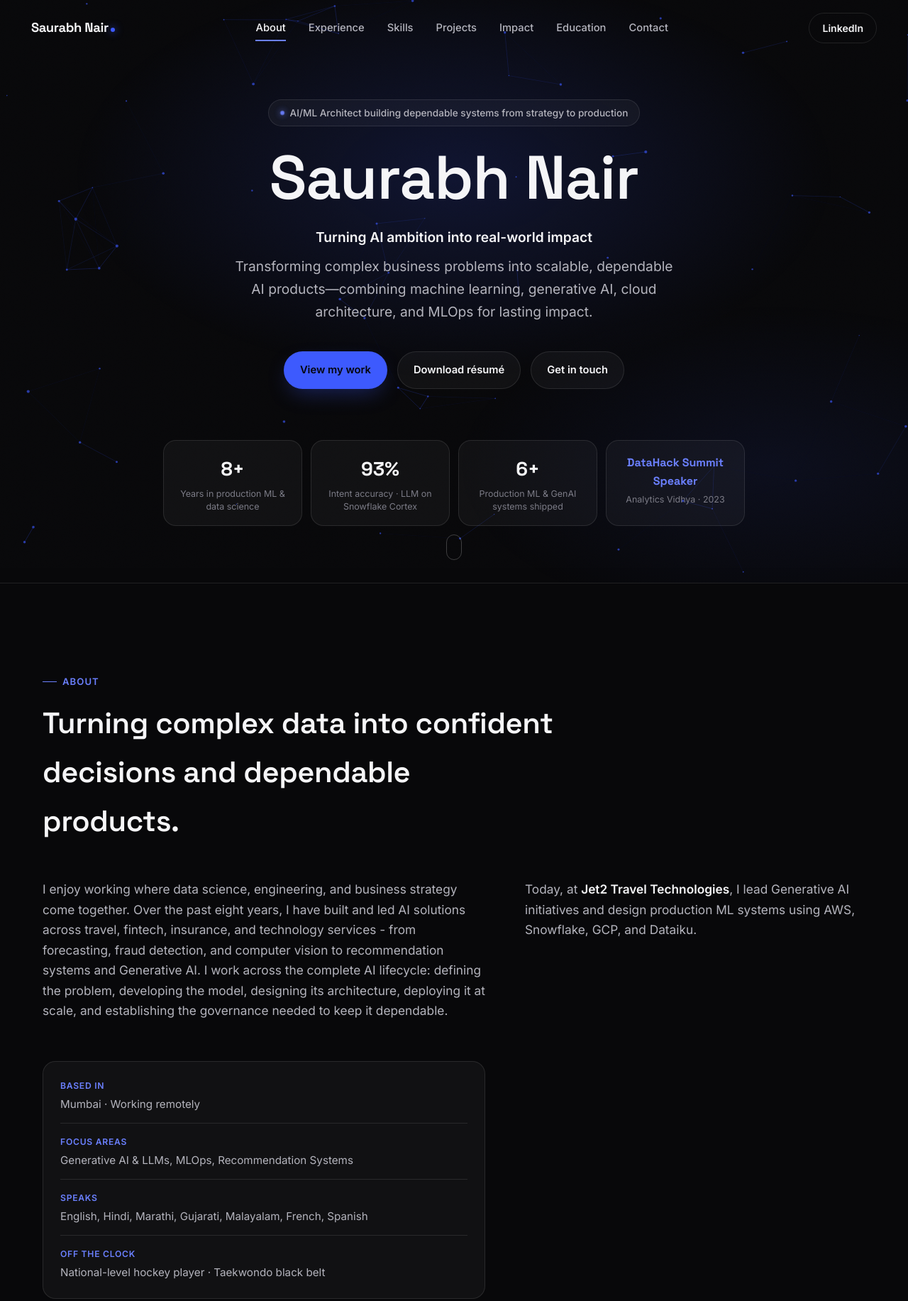
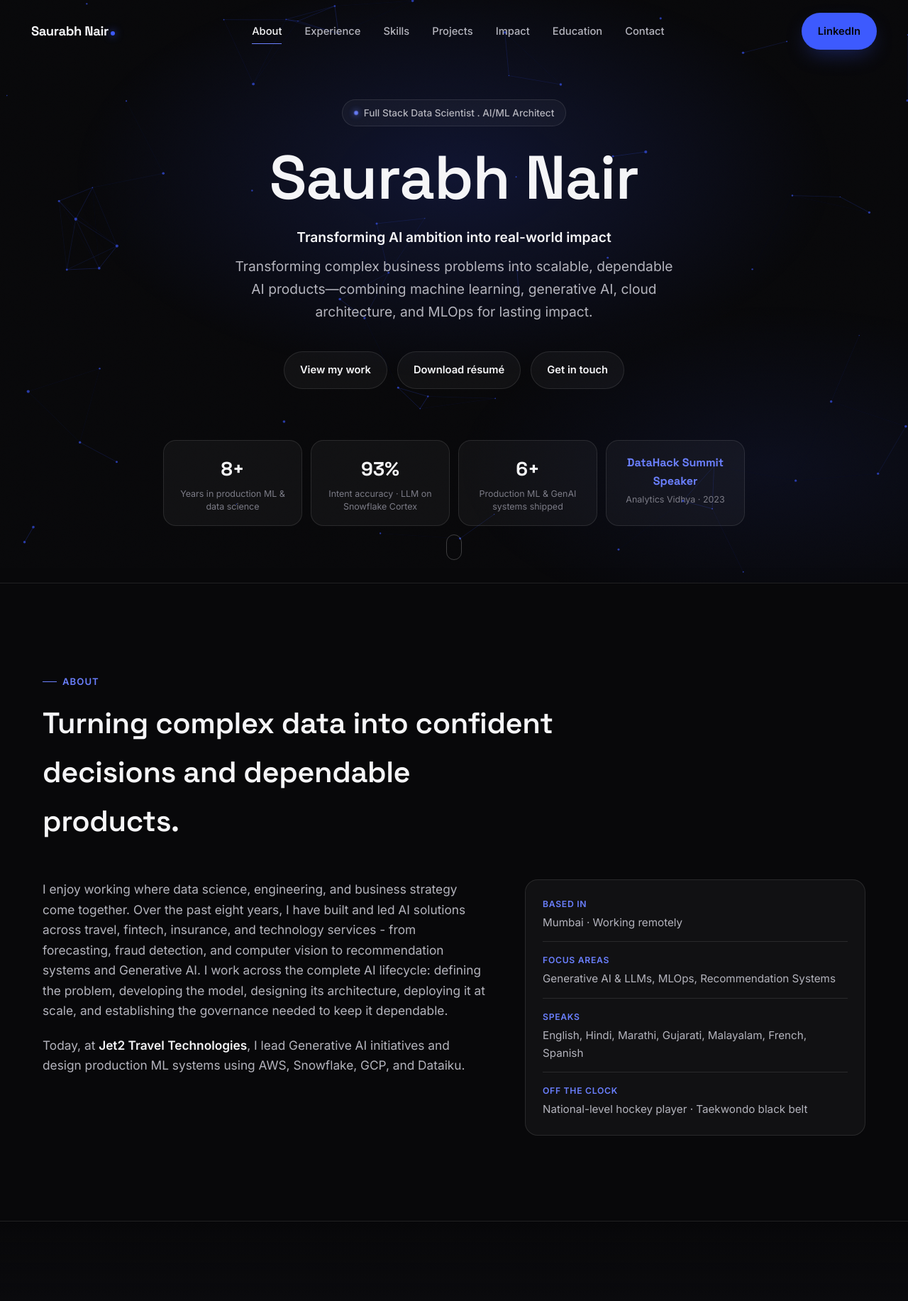
Before and after one commit to nsaurabh777/nsaurabh777.github.io, a plain HTML site: page index.html in a window 1280 px wide. Shown: the top 1833 px of the page at 71% size. Drawn offline with Linux system fonts and the light colour scheme.

Commit message:
content update

```diff
--- a/assets/css/style.css
+++ b/assets/css/style.css
@@ -575,6 +575,13 @@ main {
     grid-template-columns: 1.3fr 1fr;
     gap: 56px;
     align-items: start;
+}
+
+.about-copy {
+    display: flex;
+    flex-direction: column;
+    gap: 20px;
+    min-width: 0;
 }
 
 .about-text {
--- a/index.html
+++ b/index.html
@@ -69,7 +69,7 @@
                 <a href="#contact" data-nav>Contact</a>
             </nav>
             <div class="nav-actions">
-                <a class="btn btn-ghost" href="https://linkedin.com/in/nsaurabh777" target="_blank" rel="noopener">LinkedIn</a>
+                <a class="btn btn-primary" href="https://linkedin.com/in/nsaurabh777" target="_blank" rel="noopener">LinkedIn</a>
                 <button class="nav-toggle" id="navToggle" type="button" aria-expanded="false"
                     aria-controls="mobileMenu" aria-label="Toggle menu">
                     <span></span><span></span><span></span>
@@ -92,16 +92,15 @@
         <section class="hero" id="top">
             <canvas id="networkCanvas" class="hero-canvas" aria-hidden="true"></canvas>
             <div class="hero-inner">
-                <p class="eyebrow reveal"><span class="dot" aria-hidden="true"></span> AI/ML Architect building
-                    dependable systems from strategy to production</p>
+                <p class="eyebrow reveal"><span class="dot" aria-hidden="true"></span> Full Stack Data Scientist . AI/ML Architect</p>
                 <h1 class="hero-title reveal">Saurabh Nair</h1>
                 <p class="hero-subtitle reveal">
-                    <strong class="hero-lead">Turning AI ambition into real-world impact</strong>
+                    <strong class="hero-lead">Transforming AI ambition into real-world impact</strong>
                     Transforming complex business problems into scalable, dependable AI products—combining
                     machine learning, generative AI, cloud architecture, and MLOps for lasting impact.
                 </p>
                 <div class="hero-actions reveal">
-                    <a class="btn btn-primary" href="#projects">View my work</a>
+                    <a class="btn btn-outline" href="#projects">View my work</a>
                     <a class="btn btn-outline" href="data/resume.pdf" target="_blank" rel="noopener">Download
                         résumé</a>
                     <a class="btn btn-outline" href="#contact">Get in touch</a>
@@ -134,6 +133,7 @@
                 <h2 class="section-title reveal">Turning complex data into confident decisions and dependable
                     products.</h2>
                 <div class="about-grid">
+                    <div class="about-copy">
                         <p class="about-text reveal">
                             I enjoy working where data science, engineering, and business strategy come together. Over
                             the past eight years, I have built and led AI solutions across travel, fintech, insurance,
@@ -146,6 +146,7 @@
                             Today, at <strong>Jet2 Travel Technologies</strong>, I lead Generative AI initiatives and
                             design production ML systems using AWS, Snowflake, GCP, and Dataiku.
                         </p>
+                    </div>
                     <ul class="quick-facts reveal">
                         <li>
                             <strong>Based in</strong>
@@ -677,11 +678,9 @@
 
         <section class="section cta-section" id="contact">
             <div class="section-inner">
-                <p class="section-kicker reveal">Let's talk</p>
-                <h2 class="section-title reveal">Looking to build an ambitious AI driven product? Let&rsquo;s
-                    connect.</h2>
-                <p class="cta-subtitle reveal">Open to conversations on GenAI architecture, MLOps, and
-                    recommendation systems — or just a good chat about model governance.</p>
+                <p class="section-kicker reveal">Let's connect</p>
+                <h2 class="section-title reveal">Looking to build an ambitious AI driven product?</h2>
+                <p class="cta-subtitle reveal">No API key required - just reach out.</p>
                 <div class="contact-grid reveal">
                     <a class="contact-card" href="mailto:nsaurabh777.ai@gmail.com">
                         <span class="icon" aria-hidden="true">
```
Lines whose indentation alone changed are shown as unchanged.
